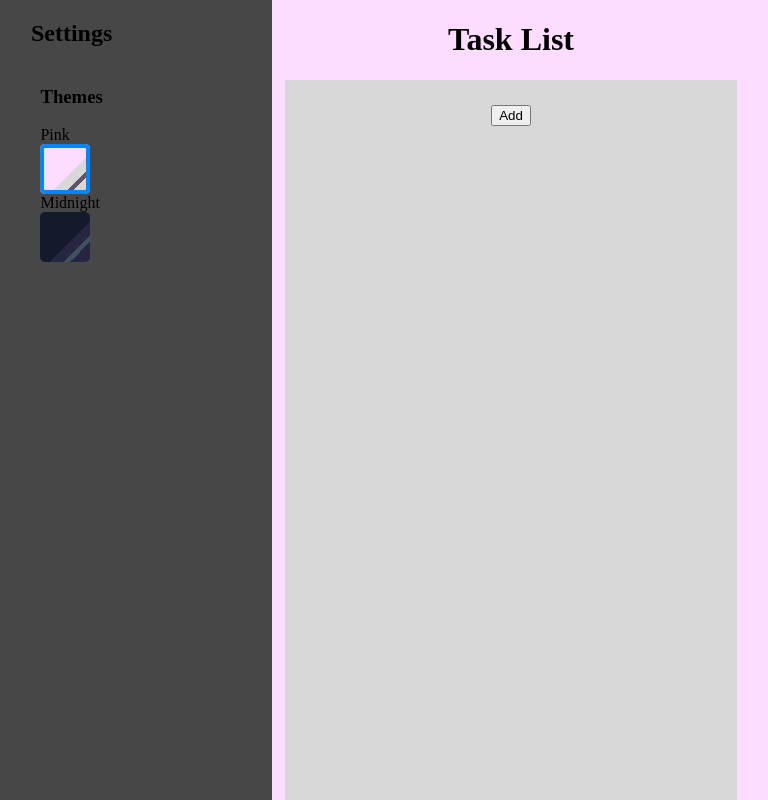
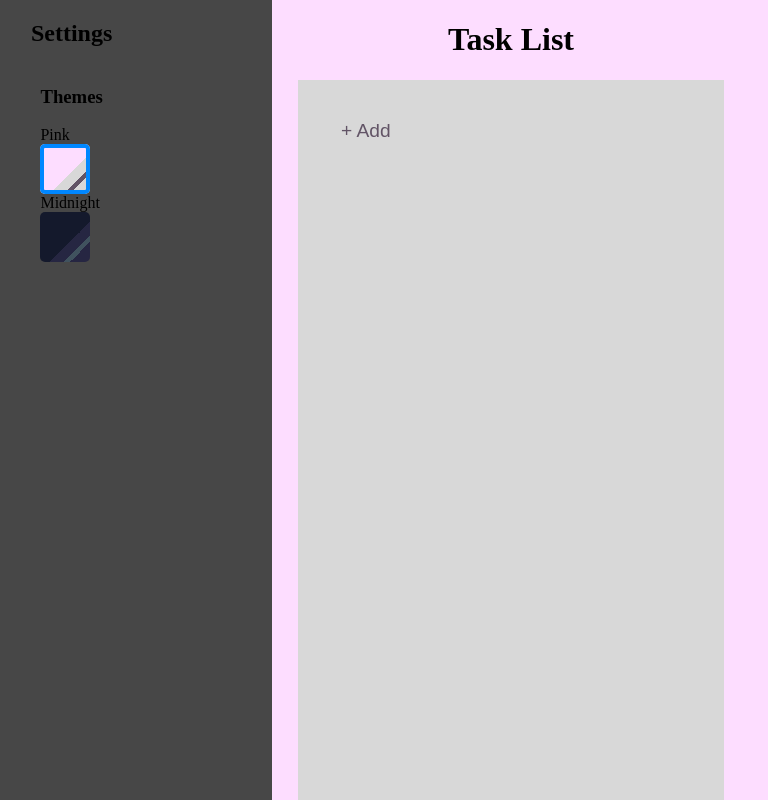
Before and after one commit to Wh1teNinja/TaskList, a React (Create React App) app: page / in a window 1280 px wide. Shown: the whole page, without its empty margins (129-897 px from the left). Built offline with nearby package versions, Linux system fonts and the light colour scheme.

Commit message:
Polished theme changing, added utils theme changing functions

```diff
--- a/src/App.css
+++ b/src/App.css
@@ -19,10 +19,10 @@
 }
 
 #app > main {
-  height: 96%;
+  height: 98%;
   width: 400px;
 
-  padding: 2%;
+  padding: 1%;
 
   background-color: #b4b4b4;
 }
@@ -39,6 +39,12 @@
 
   font-size: 1.4em;
   padding: 10px 0;
+
+  border-radius: 10px;
+}
+
+#task-list > li:hover {
+  background-color: #ffffff11;
 }
 
 #task-list > li > input[type=checkbox] {
@@ -64,9 +70,10 @@
 .task-text-input {
   border-radius: 10px;
   border: none;
-  background: #cfcfcf;
+  background: none;
   outline: none;
-  width: 100%;
+  width: 95%;
+  margin-right: 5%;
 
   font-size: 1em;
 }
@@ -89,7 +96,21 @@
 }
 
 #add-button {
+  height: 2.4em;
+  width: 100%;
+  margin-top: 15px;
+  padding-left: 30px;
+
   cursor: pointer;
+
+  font-size: 1.2em;
+  text-align: left;
+
+  border-radius: 10px;
+  border: none;
+  background: none;
+
+  outline: none;
 }
 
 /* Settings Sidebar */
--- a/src/SettingsBar.js
+++ b/src/SettingsBar.js
@@ -27,7 +27,7 @@ function ThemePickerButton(props) {
             <input
               type='radio'
               id={props.themeName + "-theme"}
-              name={themes}
+              name={'themes'}
               className='hidden-radio'
               value={props.themeName}
               onChange={() => {changeTheme(props.themeName)}}
--- a/src/Task.js
+++ b/src/Task.js
@@ -1,28 +1,40 @@
+/****************************************************************/
+/* This Component provides a task element that handles
+/* task description and completion changes where checkbox
+/* is responsible for completion and text input for description.
+/* Text input is disabled by default, but by double clicking on
+/* it(its parent div wrapper to be precise) this input removes
+/* disabled attribute and can be changed then goes back 'onBlur'.
+/* This element provides delete button for the task as well.
+/****************************************************************/
 import React, { useState, useEffect } from "react";
 import { ThemeContext } from "./contexts";
+import Utils from './Utils';
 
 function Task(props) {
   // This state changes to 'false' when double clicked on task '<p>' and goes back to 'true' with 'onBlur'
+  // it used to switch input 'disabled' attribute of task description where 'true' is disabled and 'false' not
   const [descInput, setDescInput] = useState(
     props.task.description === "" ? true : false
   );
-
+  // reference to input of task description
   const inputRef = React.createRef();
-
+  // it used here to focus and select text in it when desc input changes
   useEffect(() => {
     inputRef.current.focus();
     inputRef.current.select();
+    // eslint-disable-next-line
   }, [descInput]);
 
+  // Handles checkbox clicks to change completion of the task and lifts state up
   const checkboxOnChange = () => {
-    // Handles checkbox clicks and lifting state up
     const changedTask = props.task;
     changedTask.completed = !changedTask.completed;
     props.changeTask(changedTask);
   };
 
+  // Handles user changes of input with task description and lifts state up
   const handleTextOnChange = (e) => {
-    // Handles user changes of input with task description and lifting state up
     const changedTask = props.task;
     changedTask.description = e.target.value;
     props.changeTask(changedTask);
@@ -36,17 +48,23 @@ function Task(props) {
     setDescInput(false);
   };
 
+  //==========================================================================
+
   return (
     <ThemeContext.Consumer>
-      {({ theme, changeTheme }) => (
-        <li key={props.task.key}>
+      {({ theme }) => (
+        <li
+          key={props.task.key}
+          onMouseEnter={(e) => Utils.handleHoverEnter(e, "", theme.listBackground)}
+          onMouseLeave={(e) => Utils.handleHoverLeave(e, "")}
+        >
           <input
             type='checkbox'
             onChange={checkboxOnChange}
             style={{ backgroundColor: theme.listBackground }}
             checked={props.task.completed}
           />
-          {/*onDoubleClick doesn't work with disabled input so this div with this function is here*/}
+          {/*onDoubleClick doesn't work with disabled input this is why this div is here*/}
           <div onDoubleClick={handleOnDblClick}>
             <input
               ref={inputRef}
@@ -60,8 +78,10 @@ function Task(props) {
               onBlur={handleOnBlur}
               onChange={handleTextOnChange}
               value={props.task.description}
+              style={{
+                color: theme.text,
+              }}
               disabled={!descInput}
-              style={{ color: theme.text }}
               autoFocus
             />
           </div>
--- a/src/TaskList.js
+++ b/src/TaskList.js
@@ -1,6 +1,7 @@
 import { useEffect, useState } from "react";
 import { ThemeContext } from "./contexts";
 import Task from "./Task";
+import Utils from "./Utils";
 
 function TaskList(props) {
   //==========================< Hooks >=============================
@@ -46,8 +47,11 @@ function TaskList(props) {
 
   return (
     <ThemeContext.Consumer>
-      {({ theme, changeTheme }) => (
-        <main className='flex ac-column' style={{backgroundColor: theme.listBackground}}>
+      {({ theme }) => (
+        <main
+          className='flex ac-column'
+          style={{ backgroundColor: theme.listBackground }}
+        >
           <ul id='task-list'>
             {tasks.map((task) => {
               return (
@@ -60,8 +64,16 @@ function TaskList(props) {
               );
             })}
           </ul>
-          <button id='add-button' onClick={addNewTask}>
-            Add
+          <button
+            id='add-button'
+            onClick={addNewTask}
+            style={{color: theme.text}}
+            onMouseEnter={(e) =>
+              Utils.handleHoverEnter(e, `color: ${theme.text};`, theme.listBackground)
+            }
+            onMouseLeave={(e) => Utils.handleHoverLeave(e, `color: ${theme.text};`)}
+          >
+            + Add
           </button>
         </main>
       )}
--- /dev/null
+++ b/src/Utils.js
@@ -0,0 +1,43 @@
+let Utils = {
+  changeColorByLuma: (hexColor) => {
+    let rgb = parseInt(hexColor.slice(1), 16);
+
+    let r = (rgb >> 16) & 0xff;
+    let g = (rgb >> 8) & 0xff;
+    let b = (rgb >> 0) & 0xff;
+    //https://en.wikipedia.org/wiki/Rec._709#Luma_coefficients
+    let luma = 0.2126 * r + 0.7152 * g + 0.0722 * b;
+
+    if (luma < 50) {
+      r = Math.floor(r * 0.95);
+      g = Math.floor(g * 0.95);
+      b = Math.floor(b * 0.95);
+    } else {
+      r = r < 243 ? Math.floor(r * 1.05) : 255;
+      g = g < 243 ? Math.floor(g * 1.05) : 255;
+      b = b < 243 ? Math.floor(b * 1.05) : 255;
+    }
+    return (
+      "#" +
+      ("00" + r.toString(16)).slice(-2) +
+      ("00" + g.toString(16)).slice(-2) +
+      ("00" + b.toString(16)).slice(-2)
+    );
+  },
+
+  //-----------------------------------------------------------------
+  // Hover implementation using automatic color change depending
+  // on brightness using 'slightlyChangeBgColor' function
+  handleHoverEnter: (e, styles, bgColor) => {
+    e.currentTarget.style = `background: ${Utils.changeColorByLuma(
+      bgColor
+    )};` + styles;
+  },
+
+  handleHoverLeave: (e, styles) => {
+    e.currentTarget.style = `background: none;` + styles;
+  },
+  //-----------------------------------------------------------------
+};
+
+export default Utils;
--- a/src/themes.json
+++ b/src/themes.json
@@ -1,7 +1,7 @@
 {
   "pink": {
     "background": "#fdddff",
-    "listBackground": " #d8d8d8",
+    "listBackground": "#d8d8d8",
     "text": "#625466"
   },
   "midnight": {
```
Also changed, not shown: 1 other file (tests, documents, lock files or other folders).
